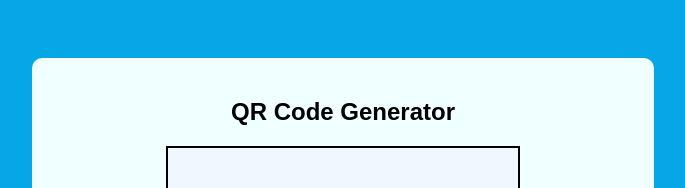
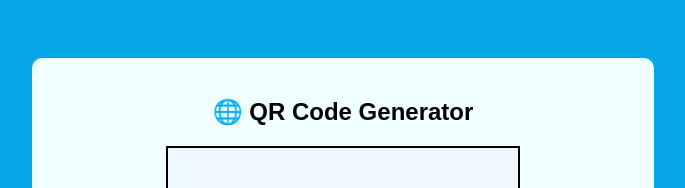
Before and after one commit to TheBims7/QR-Code-Generator, a plain HTML site: page index.html in a window 1280 px wide. Shown: the top 188 px of the page, without its empty margins (297-982 px from the left). Drawn offline with Linux system fonts and the light colour scheme.

Commit message:
Update index.html

```diff
--- a/index.html
+++ b/index.html
@@ -86,7 +86,7 @@
 </head>
 <body>
   <div class="box">
-  <h2>QR Code Generator</h2>
+  <h2>🌐 QR Code Generator</h2>
   <canvas id="canvas" width="350" height="350"></canvas><br>
 
   <label>Masukkan teks atau link website:
```
